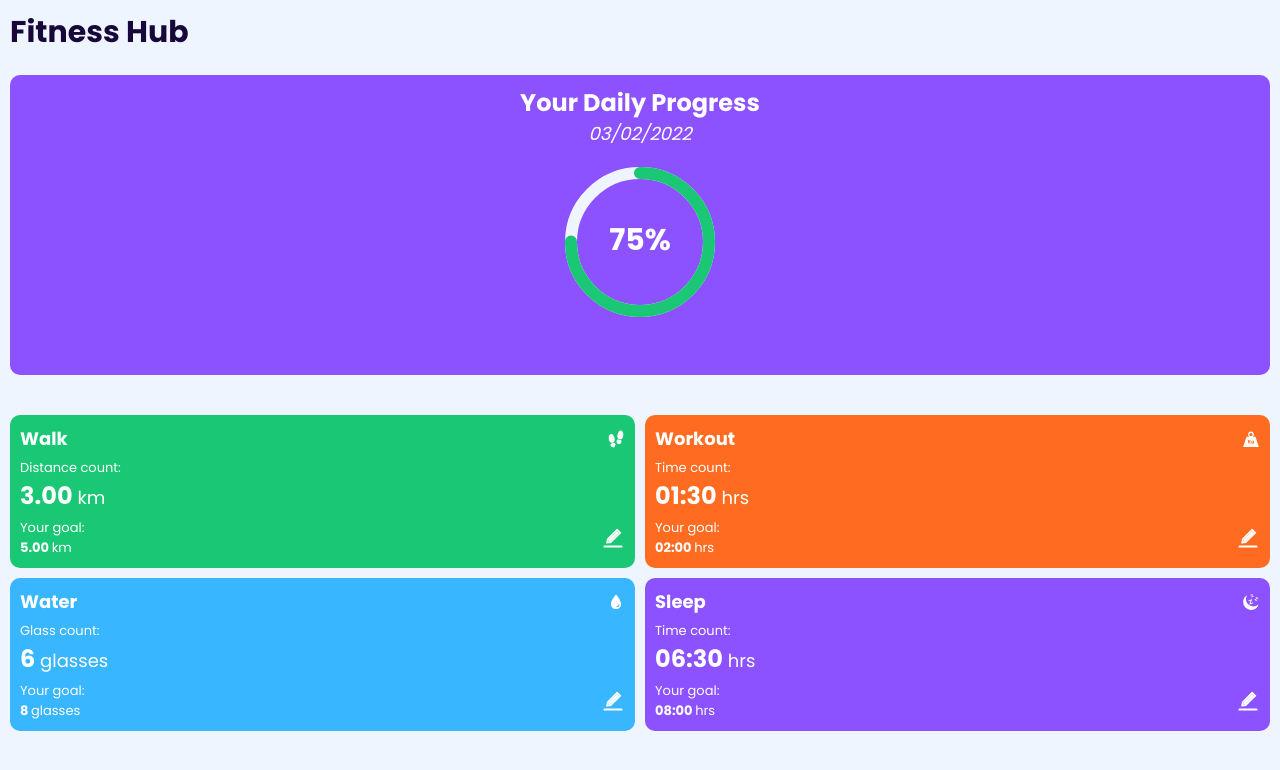
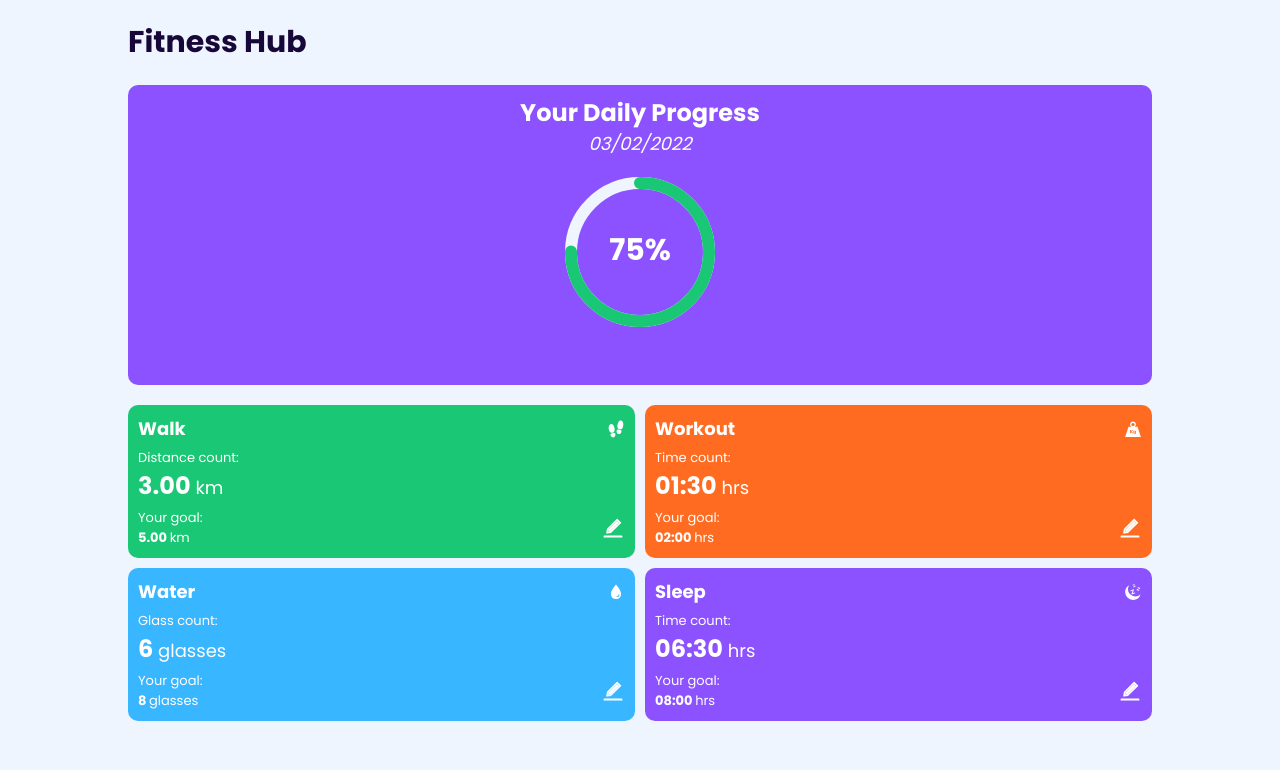
Before and after one commit to vanshp0272/fitness-hub, a React (Create React App) app: page / in a window 1280 px wide. Shown: the top 770 px of the page. Built offline with nearby package versions, Linux system fonts and the light colour scheme.

Commit message:
Add media queries for tablet and desktop screen sizes

```diff
--- a/src/App.css
+++ b/src/App.css
@@ -81,3 +81,20 @@ section {
     grid-template-columns: 1fr 1fr;
     grid-gap: 1rem;
 }
+
+@media screen and (min-width: 768px) {
+    :root {
+        --margin-size: 6rem;
+    }
+}
+
+@media screen and (min-width: 1024px) {
+    :root {
+        --margin-size: 0;
+    }
+
+    section, header {
+        max-width: 80%;
+        margin: 2em auto;
+    }
+}
```
